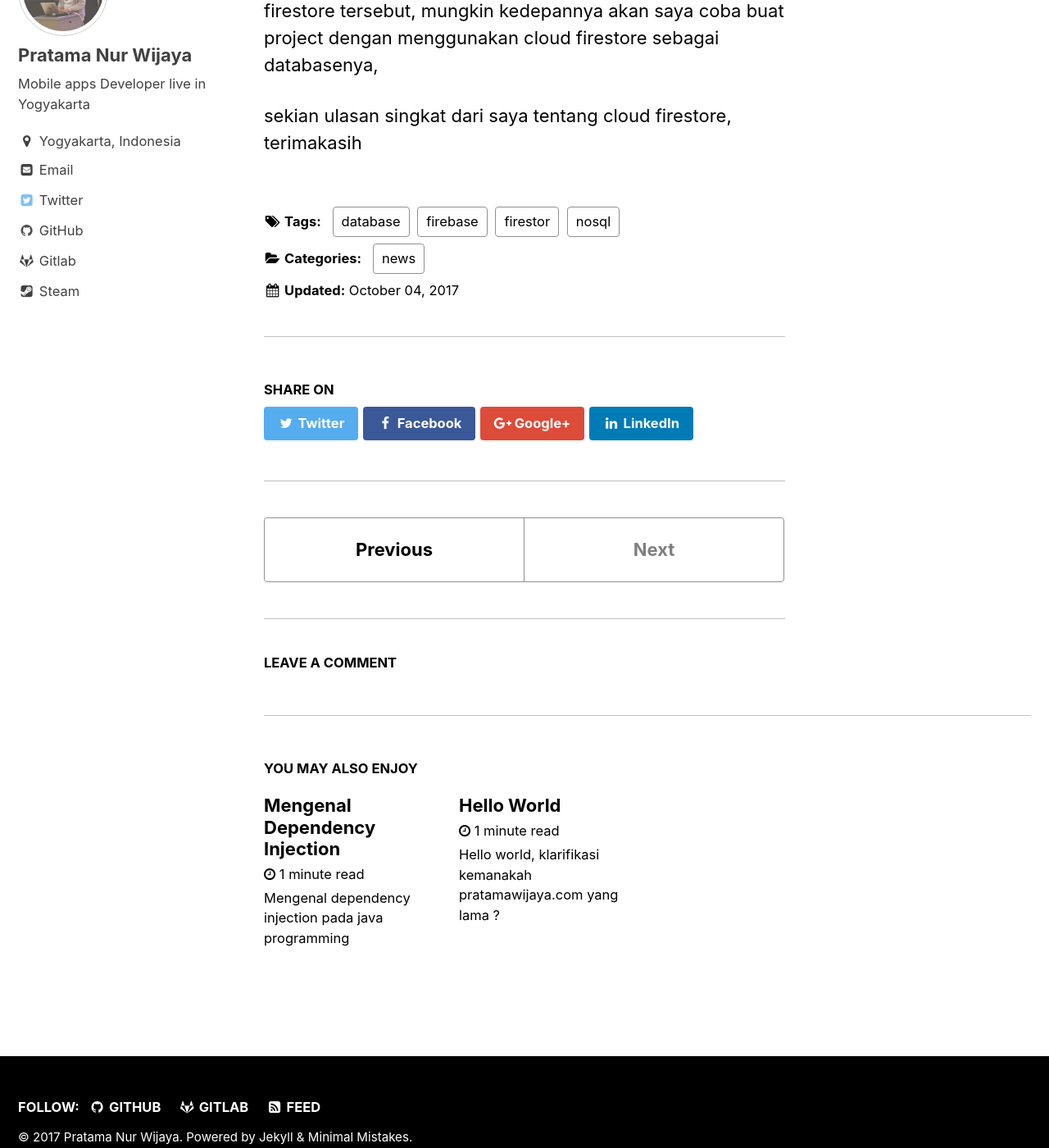
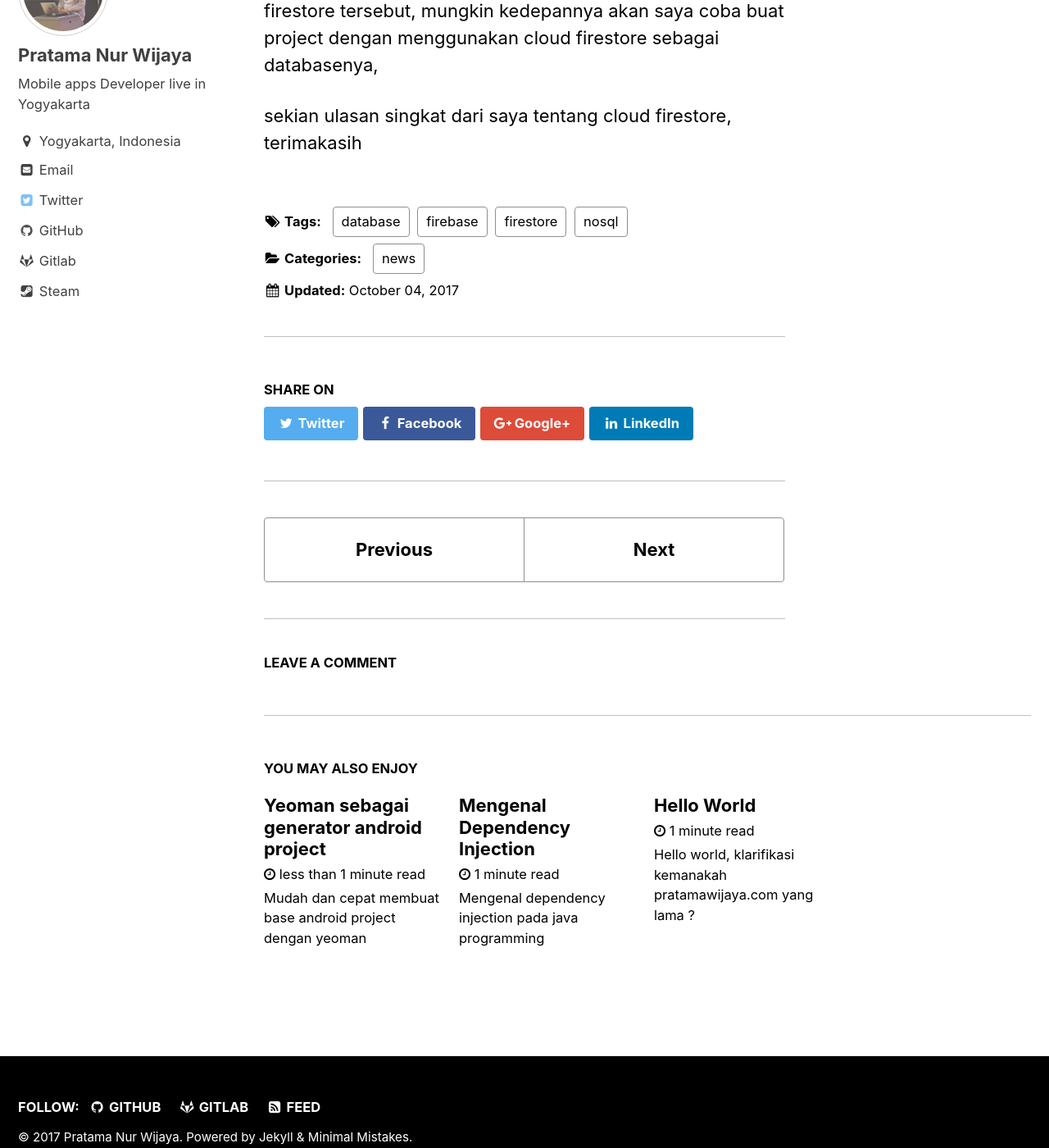
Before and after one commit to pratamawijaya/pratamasite, a Jekyll site: the page built from _posts/2017-04-10-cloud-firestore-database-baru-dari-firebase.md, in a window 1280 px wide and 1400 px high, scrolled down 4884 px. Shown: the whole window at 82% size. Built offline with Jekyll 4.4.1, drawn with Linux system fonts in a browser that asks for light colours; comment, search, counter and statistics services are not loaded; some of the changed lines change nothing that is shown.

Commit message:
add new content

````diff
--- a/_posts/2017-04-10-cloud-firestore-database-baru-dari-firebase.md
+++ b/_posts/2017-04-10-cloud-firestore-database-baru-dari-firebase.md
@@ -9,7 +9,7 @@
     - firebase
     - database
     - nosql
-    - firestor
+    - firestore
 ---
 
 ![Firestore Database](/assets/images/cloud_firestore_firebase.png){:class="img-responsive"}
--- /dev/null
+++ b/_posts/2017-05-10-yeoman-sebagai-generator-android-project.md
@@ -0,0 +1,40 @@
+---
+layout: single
+title:  "Yeoman sebagai generator android project"
+date:   2017-10-05 08:30:21 +0700
+excerpt: "Mudah dan cepat membuat base android project dengan yeoman"
+categories:
+    - Programming
+tags :
+    - tips
+    - generator
+    - yeoman
+---
+
+![Yeoman Logo](/assets/images/yeoman-logo.png){:class="img-responsive"}
+
+Yeoman adalah _Web Scaffolding Tool_ yang dapat digunakan untuk mengenerate project berbasis web. Yeoman disini berperan untuk mempercepat proses development sebuah web, dengan mempersiapkan kebutuhan-kebutuhan dasar dari web app misal library-library, base code yang perlu disiapkan diawal.
+Dengan menggunakan yeoman developer akan terbantu dalam mempersiapkan project, sehingga developer akan lebih memiliki banyak waktu untuk berpikir di bisnis proses appnya.
+
+Setelah mengenal yeoman sebagain generator web app, sempat terpikir oleh saya bisa tidak yeoman ini digunakan juga untuk mengenerate android base project, jadi waktu untuk mempersiapkan project basenya lebih cepat, jawabannya adalah bisa.
+
+![Android Generator](/assets/images/generator-android.png){:class="img-responsive"}
+
+untuk dapat menggunakan android generator tersebut ada beberapa yang perlu di install, yang pertama adalah **npm** jika npm sudah terinstall selanjutnya adalah menginstall yeoman
+
+```bash
+    npm install -g yo
+```
+
+kemudian install juga untuk generatornya
+```bash
+    npm install -g generator-androidstarters
+```
+
+<script type="text/javascript" src="https://asciinema.org/a/oAzXdXjRs0NP04eBPmxY3JjJq.js" id="asciicast-oAzXdXjRs0NP04eBPmxY3JjJq" async></script>
+
+sangat mudah dan cepat, kita juga diberikan pilihan untuk menggunakan base project yang telah disediakan oleh androidstarters, selain itu ada juga versi webnya
+
+![Android Generator](/assets/images/android_starter_generator.png){:class="img-responsive"}
+
+kemudian tinggal download dan extract file yang ada selanjutnya dibuka menggunakan android studio.
````
Also changed, not shown: assets/images/android_starter_generator.png (added), assets/images/firestore_datatype.png, assets/images/generator-android.png (added), assets/images/yeoman-logo.png (added), generator-android.png (added).
